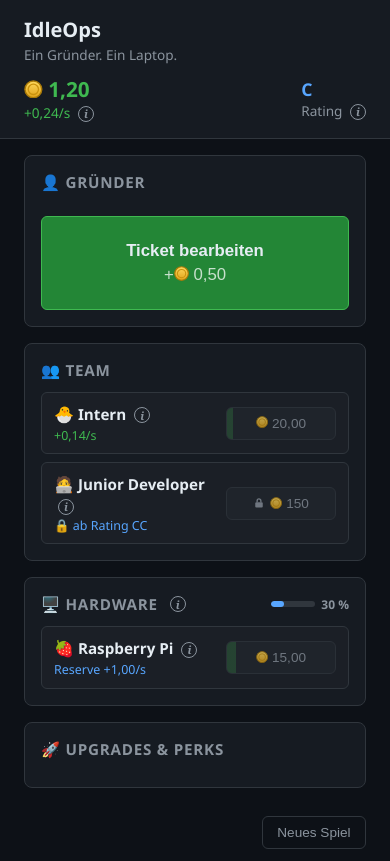
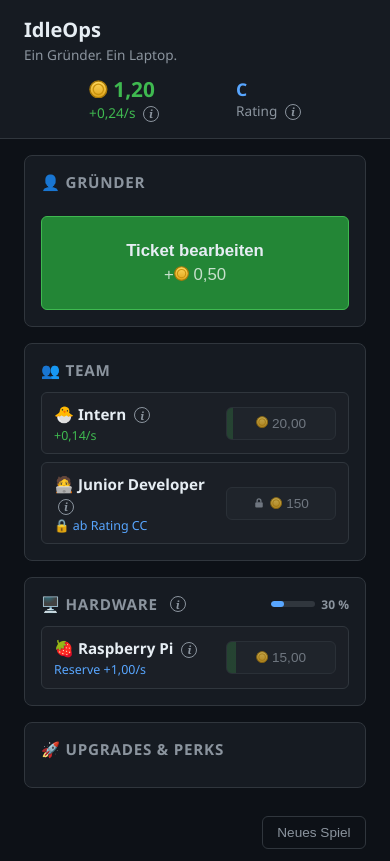
Before and after one commit to paranerd/idleops, a website built with Vite: page index.html in a window 390 px wide. Built offline with nearby package versions, Linux system fonts and the light colour scheme.

Commit message:
Stats-Leiste mobil gleichmäßig verteilt statt an den Rändern
.stats nutzte auf schmalen Screens justify-content: space-between —
solange die Bewertung noch nicht sichtbar ist (vor Produkt-Markt-Fit),
bleiben nur Cash + Rating übrig, was eine große leere Lücke in der
Mitte aufreißt. space-evenly verteilt gleichmäßig, unabhängig davon
ob zwei oder drei Stats sichtbar sind.

```diff
--- a/styles/main.scss
+++ b/styles/main.scss
@@ -267,7 +267,12 @@ h2 {
 
   .stats {
     width: 100%;
-    justify-content: space-between;
+    // space-between klebt die Stats an die Ränder — solange die Bewertung
+    // noch versteckt ist (vor Produkt-Markt-Fit), bleiben nur Cash + Rating
+    // übrig und reißen dadurch eine große leere Lücke in der Mitte auf.
+    // space-evenly verteilt gleichmäßig, egal ob zwei oder drei Stats
+    // sichtbar sind (Rand bekommt dieselbe Lücke wie die Mitte).
+    justify-content: space-evenly;
     gap: 0.75rem;
   }
 
```
